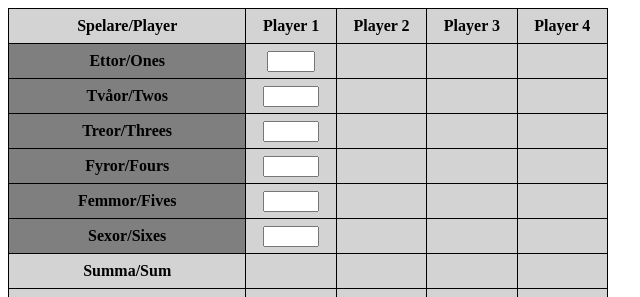
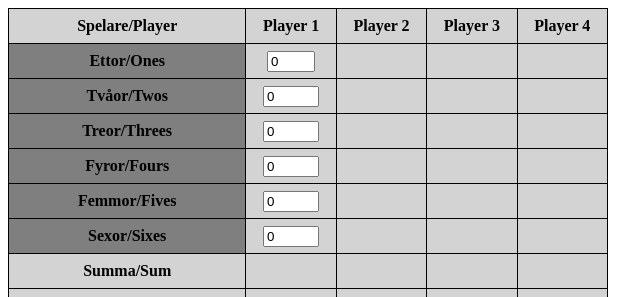
Before and after one commit to peringe99/yatzy, a plain HTML site: page index.html in a window 1280 px wide. Shown: the top 297 px of the page, 0-640 px from the left. Drawn offline with Linux system fonts and the light colour scheme.

Commit message:
add value är null i input file

```diff
--- a/index.html
+++ b/index.html
@@ -24,42 +24,42 @@
             <tr>
                 <th>Ettor/Ones</th>
 
-                <td id="ones_1"><input type="number" min="0" max="5" step="1" id="ones"></td>
+                <td id="ones_1"><input type="number" min="0" max="5" step="1" id="ones" value="0"></td>
                 <td class="twos_2"></td>
                 <td class="threes_3"></td>
                 <td class="four_4"></td>
             </tr>
             <tr>
                 <th>Tvåor/Twos</th>
-                <td id="ones_2"><input type="number" min="0" max="10" step="2" id="twos"></td>
+                <td id="ones_2"><input type="number" min="0" max="10" step="2" id="twos" value="0"></td>
                 <td></td>
                 <td></td>
                 <td></td>
             </tr>
             <tr>
                 <th>Treor/Threes</th>
-                <td id="ones_3"><input type="number" min="0" max="15" step="3" id="threes"></td>
+                <td id="ones_3"><input type="number" min="0" max="15" step="3" id="threes" value="0"></td>
                 <td></td>
                 <td></td>
                 <td></td>
             </tr>
             <tr>
                 <th>Fyror/Fours</th>
-                <td id="ones_4"><input type="number" min="0" max="20" step="4" id="fours"></td>
+                <td id="ones_4"><input type="number" min="0" max="20" step="4" id="fours" value="0"></td>
                 <td></td>
                 <td></td>
                 <td></td>
             </tr>
             <tr>
                 <th>Femmor/Fives</th>
-                <td id="ones_5"><input type="number" min="0" max="25" step="5" id="fives"></td>
+                <td id="ones_5"><input type="number" min="0" max="25" step="5" id="fives" value="0"></td>
                 <td></td>
                 <td></td>
                 <td></td>
             </tr>
             <tr>
                 <th>Sexor/Sixes</th>
-                <td id="ones_6"><input type="number" min="0" max="30" step="6" id="sixes"></td>
+                <td id="ones_6"><input type="number" min="0" max="30" step="6" id="sixes" value="0"></td>
                 <td></td>
                 <td></td>
                 <td></td>
```
